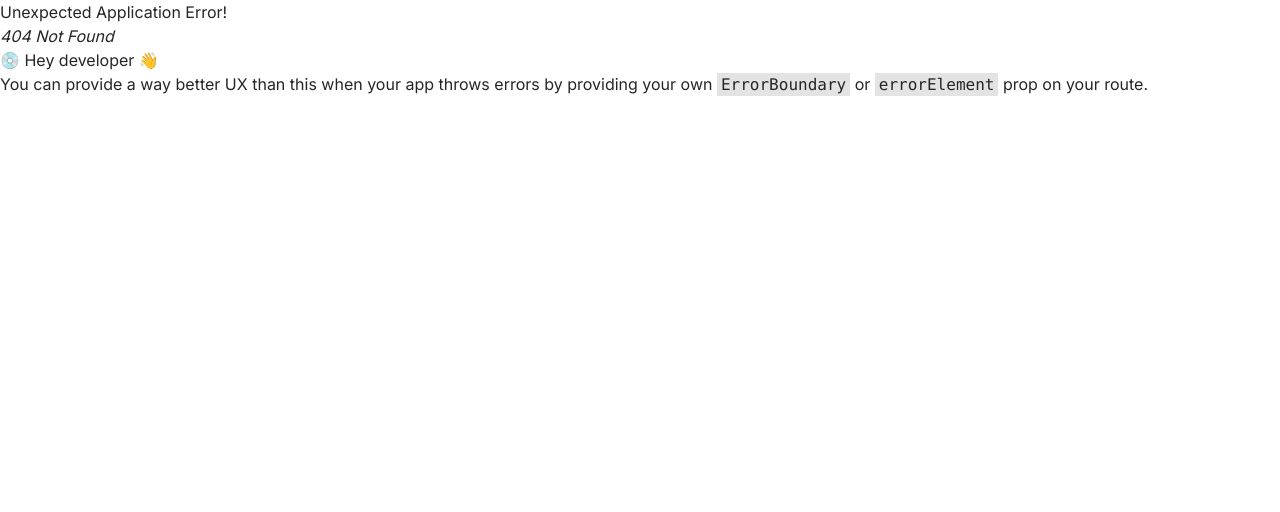
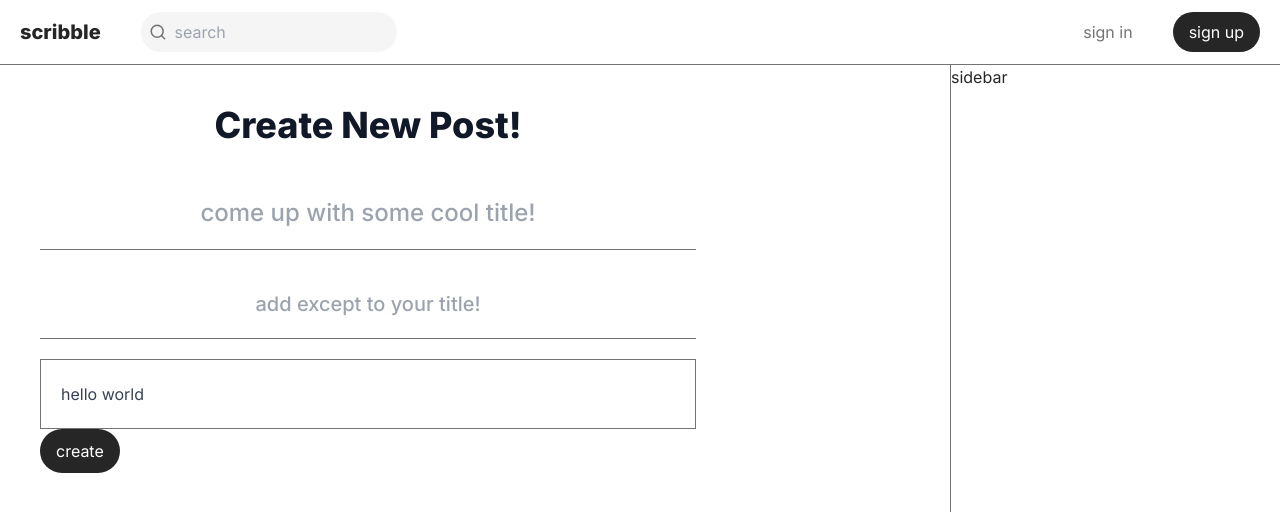
Before and after one commit to ScribbleApp/frontend, a React (Vite) app: page /posts/new in a window 1280 px wide. Before the commit this address had no page. Shown: the top 512 px of the page. Built offline with nearby package versions, Linux system fonts and the light colour scheme.

Commit message:
added detailed page for posts, added page for creating a new post

```diff
--- a/package.json
+++ b/package.json
@@ -14,10 +14,15 @@
     "@radix-ui/react-dialog": "^1.0.3",
     "@radix-ui/react-dropdown-menu": "^2.0.4",
     "@tanstack/react-query": "^4.29.7",
+    "@tiptap/pm": "^2.0.3",
+    "@tiptap/react": "^2.0.3",
+    "@tiptap/starter-kit": "^2.0.3",
     "axios": "^1.4.0",
     "class-variance-authority": "^0.6.0",
     "classnames": "^2.3.2",
+    "html-react-parser": "^3.0.16",
     "lucide-react": "^0.220.0",
+    "moment": "^2.29.4",
     "react": "^18.2.0",
     "react-dom": "^18.2.0",
     "react-hook-form": "^7.43.9",
@@ -26,6 +31,7 @@
   },
   "devDependencies": {
     "@tailwindcss/forms": "^0.5.3",
+    "@tailwindcss/typography": "^0.5.9",
     "@types/react": "^18.0.28",
     "@types/react-dom": "^18.0.11",
     "@typescript-eslint/eslint-plugin": "^5.57.1",
--- a/src/api/index.ts
+++ b/src/api/index.ts
@@ -1,8 +1,10 @@
 import axios from "axios";
-import { SignupFormData } from "../types/SignupFormData";
-import { SigninFormData } from "../types/SigninFormData";
-import { TPost } from "../types/TPost";
-import { TUser } from "../types/TUser";
+import type { SignupFormData } from "../types/SignupFormData";
+import type { SigninFormData } from "../types/SigninFormData";
+import type { TPost } from "../types/TPost";
+import type { TUser } from "../types/TUser";
+import type { TPostDetail } from "../types/TPostDetail";
+import type { TPostPayload } from "../types/TPostPayload";
 
 const api = axios.create({
   baseURL: "http://localhost:3000",
@@ -46,10 +48,26 @@ export const getCurrentUser = async () => {
     });
 
     return data as TUser;
-  } else return {};
+  } else return { email: null };
 };
 
 export const getAllPosts = async () => {
   const { data } = await api.get("/posts");
   return data as TPost[];
 };
+
+export const getPostById = async (id: string) => {
+  const { data } = await api.get("/posts/" + id);
+  return data as TPostDetail;
+};
+
+export const createNewPost = async (payload: TPostPayload) => {
+  const token = localStorage.getItem("jwt");
+  const { data } = await api.post("/posts", payload, {
+    headers: {
+      Authorization: `${token}`,
+    },
+  });
+
+  return data as TPost;
+};
--- a/src/components/header/Header.tsx
+++ b/src/components/header/Header.tsx
@@ -36,7 +36,7 @@ export const Header = ({}: HeaderProps) => {
         ) : (
           <nav className="flex items-center space-x-10">
             <NavLink
-              to={"/"}
+              to={"/posts/new"}
               intent={"secondary"}
               padding={"none"}
               className="flex items-center space-x-2"
--- a/src/components/posts/PostItem.tsx
+++ b/src/components/posts/PostItem.tsx
@@ -1,31 +1,47 @@
-import { Link } from "react-router-dom";
 import { TPost } from "../../types/TPost";
 
 import { NavLink } from "../ui/NavLink";
+import { Link } from "react-router-dom";
+
+import moment from "moment";
 
 interface PostItemProps {
   post: TPost;
 }
 
 export const PostItem = ({
-  post: { title, excerpt, coverImage, id },
+  post: { title, excerpt, coverImage, id, user, createdAt },
 }: PostItemProps) => {
+  const publishedDate = moment(createdAt).format("LL").toLocaleLowerCase();
+
   return (
     <div className="flex justify-between border border-neutral-500 bg-neutral-50">
       <div className="flex flex-col justify-between p-5">
+        <div className="flex items-center space-x-2">
+          <Link
+            to={"/users/" + user.id}
+            className="text-sm font-medium text-indigo-400 hover:text-indigo-500"
+          >
+            {user.email}
+          </Link>
+          <span className="text-sm font-medium text-neutral-400">•</span>
+          <time className="text-sm font-medium text-neutral-500">
+            {publishedDate}
+          </time>
+        </div>
         <div>
-          <h3 className="text-xl font-medium">{title}</h3>
+          <Link to={"/posts/" + id} className="text-xl font-medium">
+            {title}
+          </Link>
           <p>{excerpt}</p>
         </div>
-        <div>
-          <NavLink to={"/posts/" + id}>read</NavLink>
-        </div>
+        <div></div>
       </div>
       <div className="border-l border-neutral-500">
         <img
           src={coverImage}
           alt={title}
-          className=" block h-64 w-64 object-cover"
+          className=" block h-44 w-44 object-cover"
         />
       </div>
     </div>
--- /dev/null
+++ b/src/components/tiptap/TiptapEditor.tsx
@@ -0,0 +1,24 @@
+import { useEditor, EditorContent } from "@tiptap/react";
+import StarterKit from "@tiptap/starter-kit";
+
+interface TiptapEditorProps {
+  setContent: React.Dispatch<React.SetStateAction<string>>;
+}
+
+export const TiptapEditor = ({ setContent }: TiptapEditorProps) => {
+  const editor = useEditor({
+    extensions: [StarterKit],
+    content: "<p>hello world</p>",
+    onUpdate: () => {
+      if (editor) {
+        setContent(editor.getHTML());
+      }
+    },
+  });
+  return (
+    <EditorContent
+      editor={editor}
+      className="border border-neutral-500 px-5 outline-none"
+    />
+  );
+};
--- /dev/null
+++ b/src/pages/NewPost.tsx
@@ -0,0 +1,65 @@
+import { TiptapEditor } from "../components/tiptap/TiptapEditor";
+import { useMutation } from "@tanstack/react-query";
+import { TPostPayload } from "../types/TPostPayload";
+
+import { type FormEvent, useState, useContext } from "react";
+import { createNewPost } from "../api";
+
+import { UserContext } from "../context/userContext";
+import { Button } from "../components/ui/Button";
+
+interface NewPostProps {}
+
+export const NewPost = ({}: NewPostProps) => {
+  const { isLoggedIn } = useContext(UserContext);
+
+  const { isLoading, mutate } = useMutation({
+    mutationFn: async (newPost: TPostPayload) => await createNewPost(newPost),
+    onSuccess(data) {
+      console.log(data);
+    },
+  });
+
+  const [postTitle, setPostTitle] = useState<string>("");
+  const [postExcerpt, setPostExcerpt] = useState<string>("");
+  const [postContent, setPostContent] = useState<string>("");
+
+  const onSubmitHandler = (e: FormEvent) => {
+    e.preventDefault();
+
+    if (!isLoggedIn) return;
+
+    const newPost = {
+      title: postTitle,
+      excerpt: postExcerpt,
+      content: postContent,
+    };
+
+    mutate(newPost);
+  };
+
+  return (
+    <section className="prose flex w-full flex-col items-center py-10">
+      <h1>Create New Post!</h1>
+      <form className="w-full" onSubmit={onSubmitHandler}>
+        <input
+          type="text"
+          placeholder="come up with some cool title!"
+          className="mb-5 w-full border-b border-neutral-500 p-5 text-center text-2xl font-medium outline-none"
+          value={postTitle}
+          onChange={(e) => setPostTitle(e.target.value)}
+        />
+        <input
+          type="text"
+          placeholder="add except to your title!"
+          className="mb-5 w-full border-b border-neutral-500 p-5 text-center text-xl font-medium outline-none"
+          value={postExcerpt}
+          onChange={(e) => setPostExcerpt(e.target.value)}
+        />
+        <TiptapEditor setContent={setPostContent} />
+
+        <Button>{isLoading ? "..." : "create"}</Button>
+      </form>
+    </section>
+  );
+};
--- /dev/null
+++ b/src/pages/PostDetail.tsx
@@ -0,0 +1,43 @@
+import { useQuery } from "@tanstack/react-query";
+import { getPostById } from "../api";
+import { Link, useParams } from "react-router-dom";
+
+import parse from "html-react-parser";
+
+import moment from "moment";
+
+interface PostDetailProps {}
+
+export const PostDetail = ({}: PostDetailProps) => {
+  const { id } = useParams() as { id: string };
+
+  const { isLoading, data } = useQuery({
+    queryKey: ["posts", "id"],
+    queryFn: async () => await getPostById(id),
+  });
+
+  if (isLoading) return <p>loading...</p>;
+
+  return (
+    <section className="py-10">
+      {data && (
+        <article className="prose prose-a:no-underline">
+          <h1>{data.title}</h1>
+          <div className="flex items-center space-x-2">
+            <Link
+              to={"/users/" + data.user.id}
+              className="text-sm font-medium text-indigo-400 hover:text-indigo-500"
+            >
+              {data.user.email}
+            </Link>
+            <span className="text-sm font-medium text-neutral-400">•</span>
+            <time className="text-sm font-medium text-neutral-500">
+              {moment(data.createdAt).format("ll").toLocaleLowerCase()}
+            </time>
+          </div>
+          {parse(data.content)}
+        </article>
+      )}
+    </section>
+  );
+};
--- a/src/router/index.tsx
+++ b/src/router/index.tsx
@@ -1,11 +1,17 @@
 import { createBrowserRouter } from "react-router-dom";
 import { Root } from "../pages/Root";
 import { Home } from "../pages/Home";
+import { PostDetail } from "../pages/PostDetail";
+import { NewPost } from "../pages/NewPost";
 
 export const router = createBrowserRouter([
   {
     path: "/",
     element: <Root />,
-    children: [{ index: true, element: <Home /> }],
+    children: [
+      { index: true, element: <Home /> },
+      { path: "/posts/new", element: <NewPost /> },
+      { path: "/posts/:id", element: <PostDetail /> },
+    ],
   },
 ]);
--- /dev/null
+++ b/src/types/TPostDetail.ts
@@ -0,0 +1,11 @@
+import { TUser } from "./TUser";
+
+export type TPostDetail = {
+  id: number;
+  title: string;
+  excerpt: string;
+  content: string;
+  createdAt: string;
+  coverImage?: string;
+  user: TUser;
+};
--- /dev/null
+++ b/src/types/TPostPayload.ts
@@ -0,0 +1,5 @@
+export type TPostPayload = {
+  title: string;
+  excerpt: string;
+  content: string;
+};
--- a/tailwind.config.js
+++ b/tailwind.config.js
@@ -8,6 +8,7 @@ export default {
     require("@tailwindcss/forms")({
       strategy: "class",
     }),
+    require("@tailwindcss/typography"),
     // ...
   ],
 };
```
Also changed, not shown: 1 other file (tests, documents, lock files or other folders).
